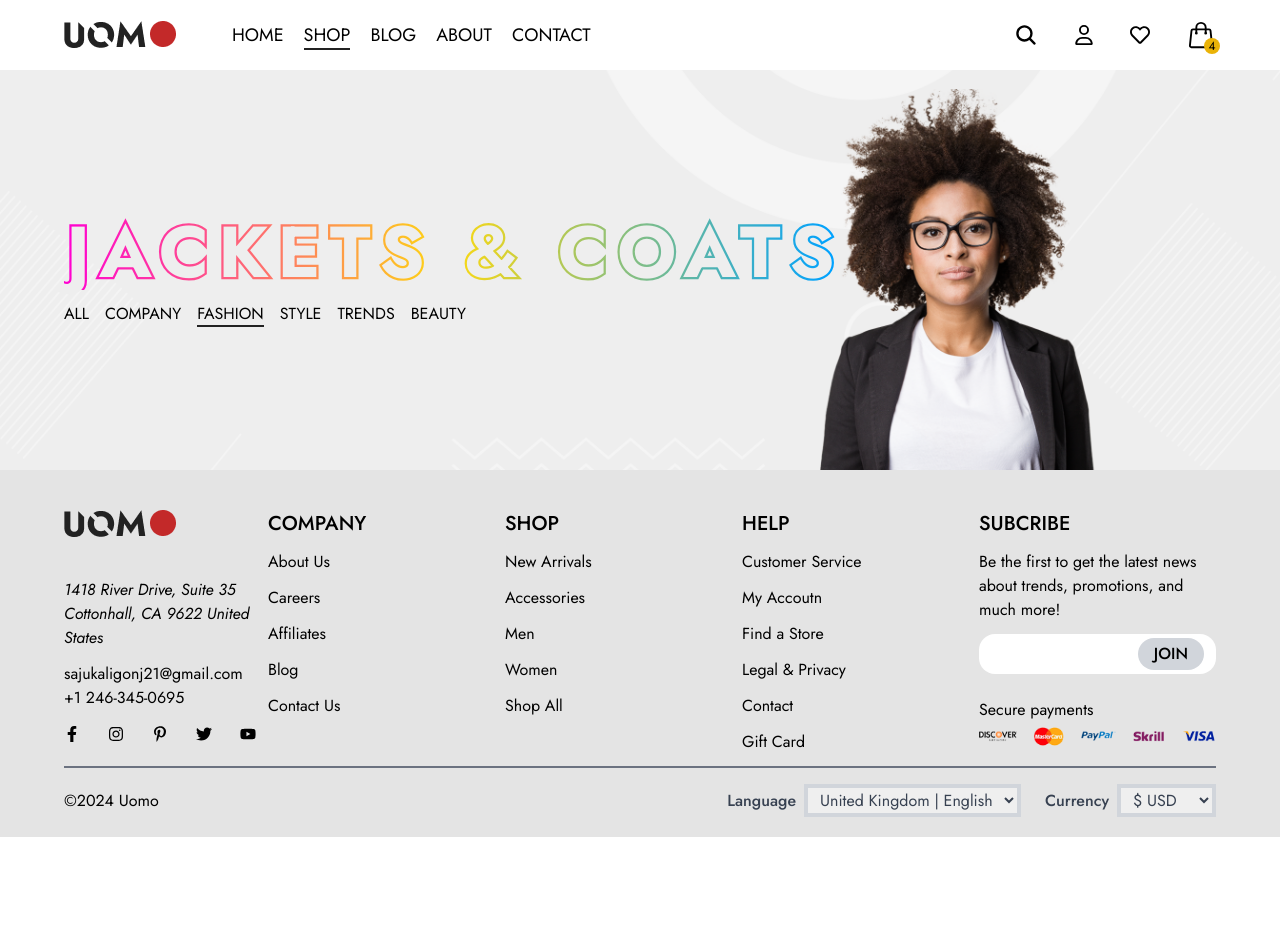
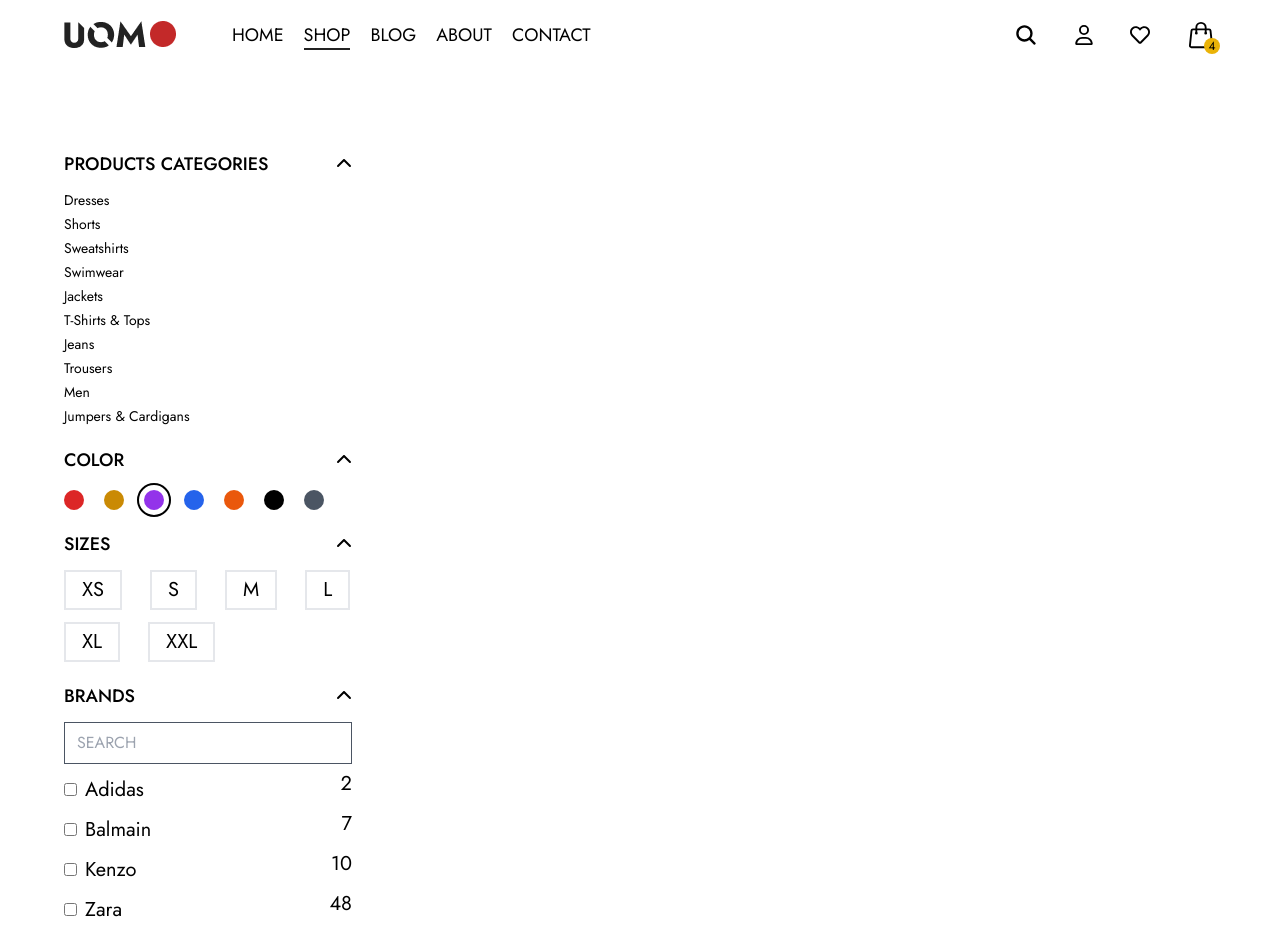
Before and after one commit to suruzzamanislam/E-commerce-site-1, a React (Vite) app: page /shop in a window 1280 px wide. Shown: the top 952 px of the page. Before the commit the page ends 837 px from the top, so only its background shows below. Built offline with nearby package versions, Linux system fonts and the light colour scheme.

Commit message:
create shop page fillter section

```diff
--- a/src/Pages/About/About.jsx
+++ b/src/Pages/About/About.jsx
@@ -6,7 +6,7 @@ import { LuShieldCheck } from 'react-icons/lu';
 const About = () => {
   return (
     <div>
-      <h1 className="px-5 md:px-22 lg:px-60 text-3xl font-medium mb-9">
+      <h1 className="px-5 mt-6 md:px-22 lg:px-60 text-3xl font-medium mb-9">
         ABOUT UOMO
       </h1>
       <div className="mb-4 w-full">
--- a/src/Pages/Shop/Shop.css
+++ b/src/Pages/Shop/Shop.css
@@ -1,17 +1,21 @@
-.s-banner {
-  background-image: url(../../assets/img/shop_banner1.png);
-  background-repeat: no-repeat;
-  background-size: cover;
-  background-position: bottom right;
+.f-up {
+  position: absolute;
+  transform-origin: top;
+  transform: scaleY(0);
+  transition: all;
+  transition-duration: 0.3s;
 }
-.s-title {
-  background-image: linear-gradient(90deg, #ff00d2, #fed90f, #00a2ff, #09f1b8);
-  background-clip: text;
-  -webkit-text-stroke-color: transparent;
-  -webkit-text-stroke-width: calc(1em / 16);
-  -webkit-background-clip: text;
-
-  font-weight: 700;
-  padding: calc(calc(1em / 16) / 2);
-  letter-spacing: calc(1em / 8);
+.f-down {
+  position: relative;
+  transform-origin: top;
+  transform: scaleY(1);
+  transition: all;
+  transition-duration: 0.3s;
 }
+.c-outline {
+  outline: 2px solid black;
+  outline-offset: 5px;
+}
+.c-not-outline {
+  outline: 0;
+}
--- a/src/Pages/Shop/Shop.jsx
+++ b/src/Pages/Shop/Shop.jsx
@@ -1,27 +1,237 @@
-import { NavLink } from 'react-router-dom';
+import { useState } from 'react';
 import './Shop.css';
+import { FaChevronUp } from 'react-icons/fa6';
+import { FaChevronDown } from 'react-icons/fa6';
+
 const Shop = () => {
+  const [pShow, setPShow] = useState(false);
+  const [cShow, setCShow] = useState(false);
+  const [sShow, setSShow] = useState(false);
+  const [bShow, setBShow] = useState(false);
+  const [isRedOutline, setRedOutline] = useState(false);
+  const [isYellowOutline, setYellowOutline] = useState(false);
+  const [isPerpleOutline, setPerpleOutline] = useState(true);
+  const [isBlueOutline, setBlueOutline] = useState(false);
+  const [isOrangeOutline, setOrangeOutline] = useState(false);
+  const [isBlackOutline, setBlackOutline] = useState(false);
+  const [isGrayOutline, setGrayOutline] = useState(false);
   return (
-    <div>
-      <div>
-        {/* banner */}
-        <div className="s-banner w-full h-[40vh] md:h-[50vh]">
-          <div className="px-3 flex flex-col justify-center h-full md:px-10 lg:px-16">
-            <h1 className=" text-4xl md:text-7xl text-[#EEEEEE] s-title">
-              JACKETS & COATS
-            </h1>
-            <ul className=" flex flex-wrap text-[vw] mt-3  gap-x-4">
-              <li>ALL</li>
-              <li>COMPANY</li>
-              <li>
-                <NavLink>FASHION</NavLink>
-              </li>
-              <li>STYLE</li>
-              <li>TRENDS</li>
-              <li>BEAUTY</li>
-            </ul>
+    <div className="px-3 md:px-10 lg:px-16 my-20">
+      <div className="">
+        {/* fillter */}
+        <div className="w-1/4 relative">
+          {/* product categories */}
+          <div>
+            <div
+              onClick={() => setPShow(!pShow)}
+              className="flex justify-between items-center cursor-pointer"
+            >
+              <p className="font-medium text-lg">PRODUCTS CATEGORIES</p>
+              {pShow ? (
+                <FaChevronDown></FaChevronDown>
+              ) : (
+                <FaChevronUp></FaChevronUp>
+              )}
+            </div>
+            <div
+              className={`text-sm mt-3 space-y-1 ${pShow ? 'f-up' : 'f-down'}`}
+            >
+              <p className="cursor-pointer">Dresses</p>
+              <p className="cursor-pointer">Shorts</p>
+              <p className="cursor-pointer">Sweatshirts</p>
+              <p className="cursor-pointer">Swimwear</p>
+              <p className="cursor-pointer">Jackets</p>
+              <p className="cursor-pointer">T-Shirts & Tops</p>
+              <p className="cursor-pointer">Jeans</p>
+              <p className="cursor-pointer">Trousers</p>
+              <p className="cursor-pointer">Men</p>
+              <p className="cursor-pointer">Jumpers & Cardigans</p>
+            </div>
+          </div>
+          {/* color categories */}
+          <div className={`mt-5 transition-all duration-200  w-full  bg-white`}>
+            <div
+              onClick={() => setCShow(!cShow)}
+              className="flex justify-between items-center cursor-pointer"
+            >
+              <p className="font-medium text-lg">COLOR</p>
+              {cShow ? (
+                <FaChevronDown></FaChevronDown>
+              ) : (
+                <FaChevronUp></FaChevronUp>
+              )}
+            </div>
+            <div
+              className={`text-sm space-y-1 flex mt-3  items-center gap-x-5 gap-y-2 flex-wrap ${
+                cShow ? 'f-up' : 'f-down'
+              }`}
+            >
+              <div
+                onClick={() => setRedOutline(!isRedOutline)}
+                className={`w-5 h-5 bg-red-600 rounded-full mt-1 cursor-pointer ${
+                  isRedOutline ? 'c-outline' : 'c-not-outline'
+                }`}
+              ></div>
+              <div
+                onClick={() => setYellowOutline(!isYellowOutline)}
+                className={`w-5 h-5 bg-yellow-600 rounded-full mt-1 cursor-pointer ${
+                  isYellowOutline ? 'c-outline' : 'c-not-outline'
+                }`}
+              ></div>
+              <div
+                onClick={() => setPerpleOutline(!isPerpleOutline)}
+                className={`w-5 h-5 bg-purple-600 rounded-full mt-1 cursor-pointer ${
+                  isPerpleOutline ? 'c-outline' : 'c-not-outline'
+                }`}
+              ></div>
+              <div
+                onClick={() => setBlueOutline(!isBlueOutline)}
+                className={`w-5 h-5 bg-blue-600 rounded-full mt-1 cursor-pointer ${
+                  isBlueOutline ? 'c-outline' : 'c-not-outline'
+                }`}
+              ></div>
+              <div
+                onClick={() => setOrangeOutline(!isOrangeOutline)}
+                className={`w-5 h-5 bg-orange-600 rounded-full mt-1 cursor-pointer ${
+                  isOrangeOutline ? 'c-outline' : 'c-not-outline'
+                }`}
+              ></div>
+              <div
+                onClick={() => setBlackOutline(!isBlackOutline)}
+                className={`w-5 h-5 bg-black rounded-full mt-1 cursor-pointer ${
+                  isBlackOutline ? 'c-outline' : 'c-not-outline'
+                }`}
+              ></div>
+              <div
+                onClick={() => setGrayOutline(!isGrayOutline)}
+                className={`w-5 h-5 bg-gray-600 rounded-full mt-1 cursor-pointer ${
+                  isGrayOutline ? 'c-outline' : 'c-not-outline'
+                }`}
+              ></div>
+            </div>
+          </div>
+          {/* sizes categories */}
+          <div className={`mt-5`}>
+            <div
+              onClick={() => setSShow(!sShow)}
+              className="flex justify-between items-center cursor-pointer"
+            >
+              <p className="font-medium text-lg">SIZES</p>
+              {sShow ? (
+                <FaChevronDown></FaChevronDown>
+              ) : (
+                <FaChevronUp></FaChevronUp>
+              )}
+            </div>
+            <div
+              className={`text-xl  flex  items-center gap-x-7 gap-y-3  flex-wrap mt-3 ${
+                sShow ? 'f-up' : 'f-down'
+              }`}
+            >
+              <p className="border-2 px-4 py-1 cursor-pointer hover:bg-gray-300 transition-all duration-200">
+                XS
+              </p>
+              <p className="border-2 px-4 py-1 cursor-pointer hover:bg-gray-300 transition-all duration-200">
+                S
+              </p>
+              <p className="border-2 px-4 py-1 cursor-pointer hover:bg-gray-300 transition-all duration-200">
+                M
+              </p>
+              <p className="border-2 px-4 py-1 cursor-pointer hover:bg-gray-300 transition-all duration-200">
+                L
+              </p>
+              <p className="border-2 px-4 py-1 cursor-pointer hover:bg-gray-300 transition-all duration-200">
+                XL
+              </p>
+              <p className="border-2 px-4 py-1 cursor-pointer hover:bg-gray-300 transition-all duration-200">
+                XXL
+              </p>
+            </div>
+          </div>
+          {/* brand categories */}
+          <div className={`mt-5`}>
+            <div
+              onClick={() => setBShow(!bShow)}
+              className="flex justify-between items-center cursor-pointer"
+            >
+              <p className="font-medium text-lg">BRANDS</p>
+              {bShow ? (
+                <FaChevronDown></FaChevronDown>
+              ) : (
+                <FaChevronUp></FaChevronUp>
+              )}
+            </div>
+            <div
+              className={`text-xl  flex-wrap mt-3 ${bShow ? 'f-up' : 'f-down'}`}
+            >
+              <input
+                type="text"
+                className="border text-base border-gray-600 w-full px-3 py-2 focus:outline-none"
+                placeholder="SEARCH"
+                name=""
+                id=""
+              />
+              <div className="flex justify-between items-center">
+                <div className="mt-3">
+                  <label htmlFor="adidas">
+                    <input
+                      className="mr-2"
+                      type="checkbox"
+                      name=""
+                      id="adidas"
+                    />
+                    Adidas
+                  </label>
+                </div>
+                <p>2</p>
+              </div>
+              <div className="flex justify-between items-center">
+                <div className="mt-3">
+                  <label htmlFor="adidas">
+                    <input
+                      className="mr-2"
+                      type="checkbox"
+                      name=""
+                      id="adidas"
+                    />
+                    Balmain
+                  </label>
+                </div>
+                <p>7</p>
+              </div>
+              <div className="flex justify-between items-center">
+                <div className="mt-3">
+                  <label htmlFor="adidas">
+                    <input
+                      className="mr-2"
+                      type="checkbox"
+                      name=""
+                      id="adidas"
+                    />
+                    Kenzo
+                  </label>
+                </div>
+                <p>10</p>
+              </div>
+              <div className="flex justify-between items-center">
+                <div className="mt-3">
+                  <label htmlFor="adidas">
+                    <input
+                      className="mr-2"
+                      type="checkbox"
+                      name=""
+                      id="adidas"
+                    />
+                    Zara
+                  </label>
+                </div>
+                <p>48</p>
+              </div>
+            </div>
           </div>
         </div>
+        {/* products */}
+        <div className="w-3/4"></div>
       </div>
     </div>
   );
```
